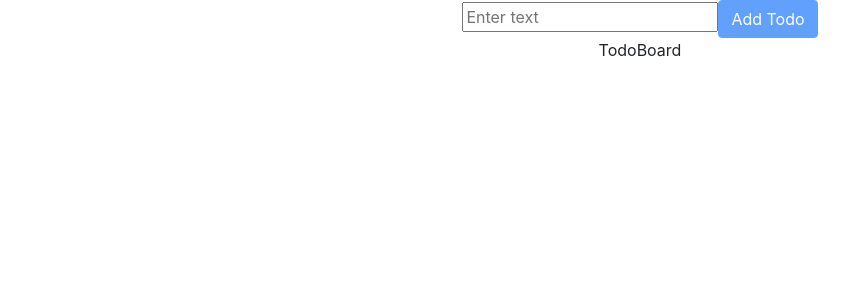
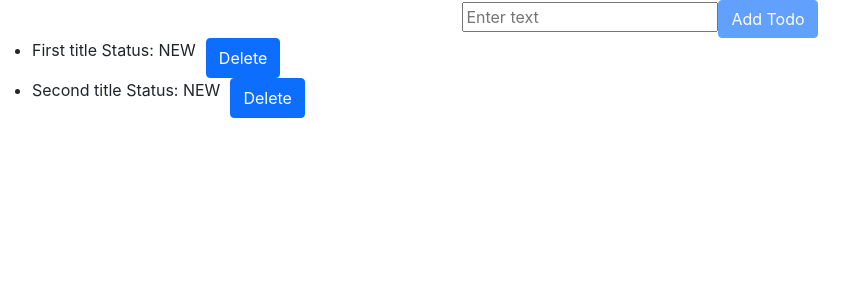
Before and after one commit to zulqar-abbas/todo-app, a React (Create React App) app: page /register in a window 1280 px wide. Shown: the top 300 px of the page, without its empty margins (0-866 px from the left). Built offline with nearby package versions, Linux system fonts and the light colour scheme.

Commit message:
add delete todo functionality

```diff
--- a/src/App.js
+++ b/src/App.js
@@ -1,11 +1,11 @@
-import logo from './logo.svg';
-import React from 'react';
-import './App.css';
-import { Link, Route, Router, Routes } from 'react-router-dom';
-import Login from './Components/Login';
-import Register from './Components/Register';
-import TodoBoard from './Components/TodoBoard';
-import AddTodo from './Components/AddTodo';
+import logo from "./logo.svg";
+import React from "react";
+import "./App.css";
+import { Link, Route, Router, Routes } from "react-router-dom";
+import Login from "./Components/Login";
+import Register from "./Components/Register";
+import TodoBoard from "./Components/TodoBoard";
+import AddTodo from "./Components/AddTodo";
 
 function App() {
   return (
@@ -44,11 +44,9 @@ function App() {
     //   </div>
     // </Router>
 
-    <div className='App'>
-      <AddTodo />
+    <div className="App">
       <TodoBoard></TodoBoard>
     </div>
-
   );
 }
 
--- a/src/Components/AddTodo.jsx
+++ b/src/Components/AddTodo.jsx
@@ -1,12 +1,12 @@
-import React, { useRef, useState } from 'react'
+import React, { useRef, useState } from "react";
 
-function AddTodo() {
+function AddTodo(props) {
   const [shouldDisable, disableButton] = useState(true);
-    const [todoTitle, setTodoTitle] = useState('');
+  const [todoTitle, setTodoTitle] = useState("");
   const todoRef = useRef(null);
 
   const todoTitleHandler = () => {
-        setTodoTitle(todoRef.current?.value)
+    setTodoTitle(todoRef.current?.value);
     if (todoRef.current?.value.length > 0) {
       disableButton(false);
     } else {
@@ -17,15 +17,38 @@ function AddTodo() {
   const submitFormHandler = (event) => {
     event.preventDefault();
 
-        console.log(todoTitle)
+    const { addTodo } = props;
+    console.log(todoTitle);
+    addTodo({
+      id: Math.random().toString(),
+      title: todoTitle,
+      status: "new",
+    });
+    todoRef.current.value = "";
+    setTodoTitle("");
+    todoTitleHandler();
   };
 
   return (
-        <form onSubmit={submitFormHandler} >
-            <input className='input' type="text" name="title" id="title" placeholder='Enter text' onInput={todoTitleHandler} ref={todoRef} />
-            <button disabled={shouldDisable} className='btn btn-primary' type="submit">Add Todo</button>
+    <form onSubmit={submitFormHandler}>
+      <input
+        className="input"
+        type="text"
+        name="title"
+        id="title"
+        placeholder="Enter text"
+        onInput={todoTitleHandler}
+        ref={todoRef}
+      />
+      <button
+        disabled={shouldDisable}
+        className="btn btn-primary"
+        type="submit"
+      >
+        Add Todo
+      </button>
     </form>
-    )
+  );
 }
 
 export default AddTodo;
--- a/src/Components/TodoBoard.jsx
+++ b/src/Components/TodoBoard.jsx
@@ -1,14 +1,51 @@
-import React from 'react';
+import React, { Fragment, useEffect, useState } from "react";
+import AddTodo from "./AddTodo";
+import TodoItem from "./TodoItem";
 
+const DUMMY_TODO_LIST = [
+  {
+    id: Math.random().toString(),
+    title: "First title",
+    status: "new",
+  },
+  {
+    id: Math.random().toString(),
+    title: "Second title",
+    status: "new",
+  },
+];
 const TodoBoard = () => {
+  const [todoList, setTodoList] = useState(DUMMY_TODO_LIST);
 
+  useEffect(() => {
+    setTodoList(DUMMY_TODO_LIST);
+  }, []);
 
-    return (
-        <div>
-            TodoBoard
-        </div>
-    );
+  const onAddNewTodo = (newTodo) => {
+    setTodoList((previousTodoList) => [...previousTodoList, newTodo]);
+  };
 
-}
+  const onRemoveTodo = (id) => {
+    setTodoList((previousTodoList) => [
+      ...previousTodoList.filter((todo) => todo.id === id),
+    ]);
+  };
+
+  const getListItems = (todoList) => {
+    return todoList.map((todo) => (
+      <li key={todo.id}>
+        <TodoItem todo={todo} removeTodo={onRemoveTodo} />
+      </li>
+    ));
+  };
+  return (
+    <Fragment>
+      <AddTodo addTodo={onAddNewTodo} />
+      <div>
+        <ul>{getListItems(todoList)}</ul>
+      </div>
+    </Fragment>
+  );
+};
 
 export default TodoBoard;
--- /dev/null
+++ b/src/Components/TodoItem.jsx
@@ -0,0 +1,25 @@
+import React from "react";
+
+function TodoItem(props) {
+  const { todo, removeTodo } = props;
+  const removeTodoHandler = () => {
+    console.log(todo.id);
+    removeTodo(todo.id);
+  };
+  return (
+    <div style={{ display: "flex" }}>
+      <div>
+        <p>{`${todo.title}      Status: ${todo.status.toUpperCase()}`}</p>
+      </div>
+      <button
+        onClick={removeTodoHandler}
+        className="btn btn-primary"
+        style={{ marginLeft: "10px" }}
+      >
+        Delete
+      </button>
+    </div>
+  );
+}
+
+export default TodoItem;
```
Lines whose indentation alone changed are shown as unchanged.
